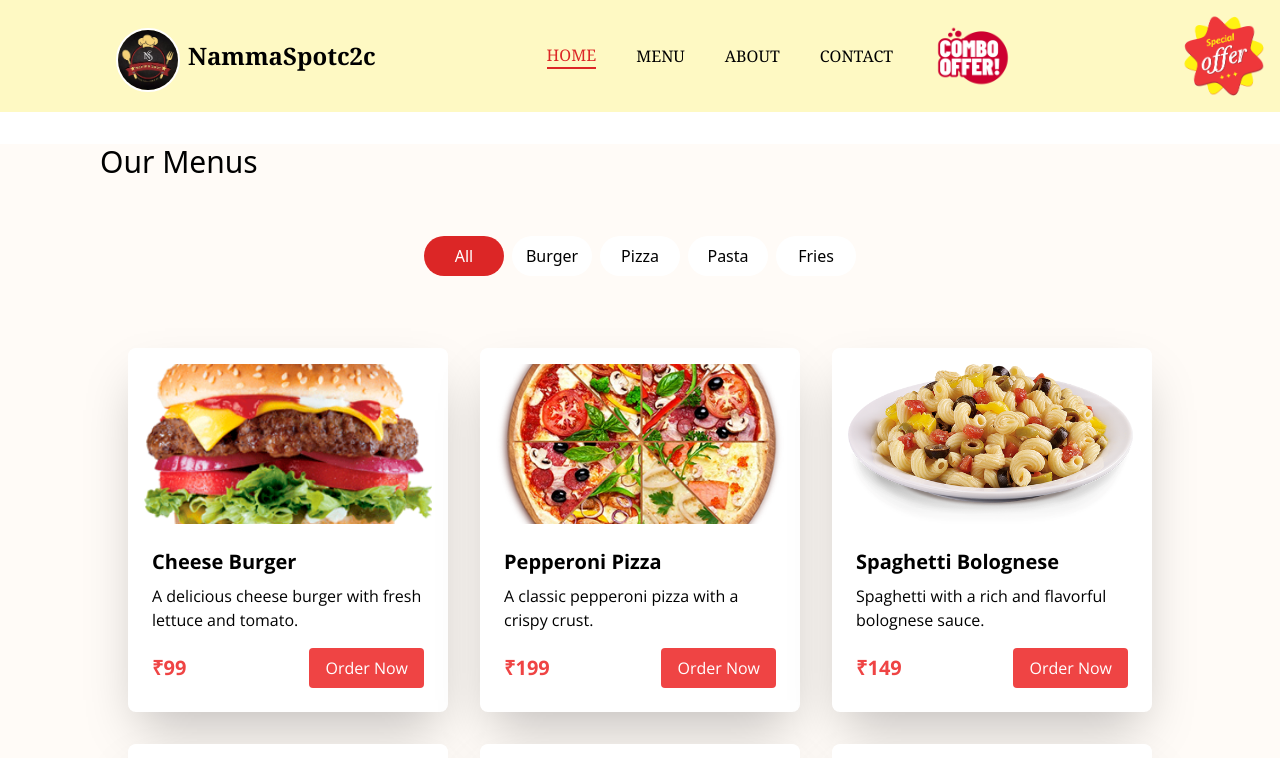
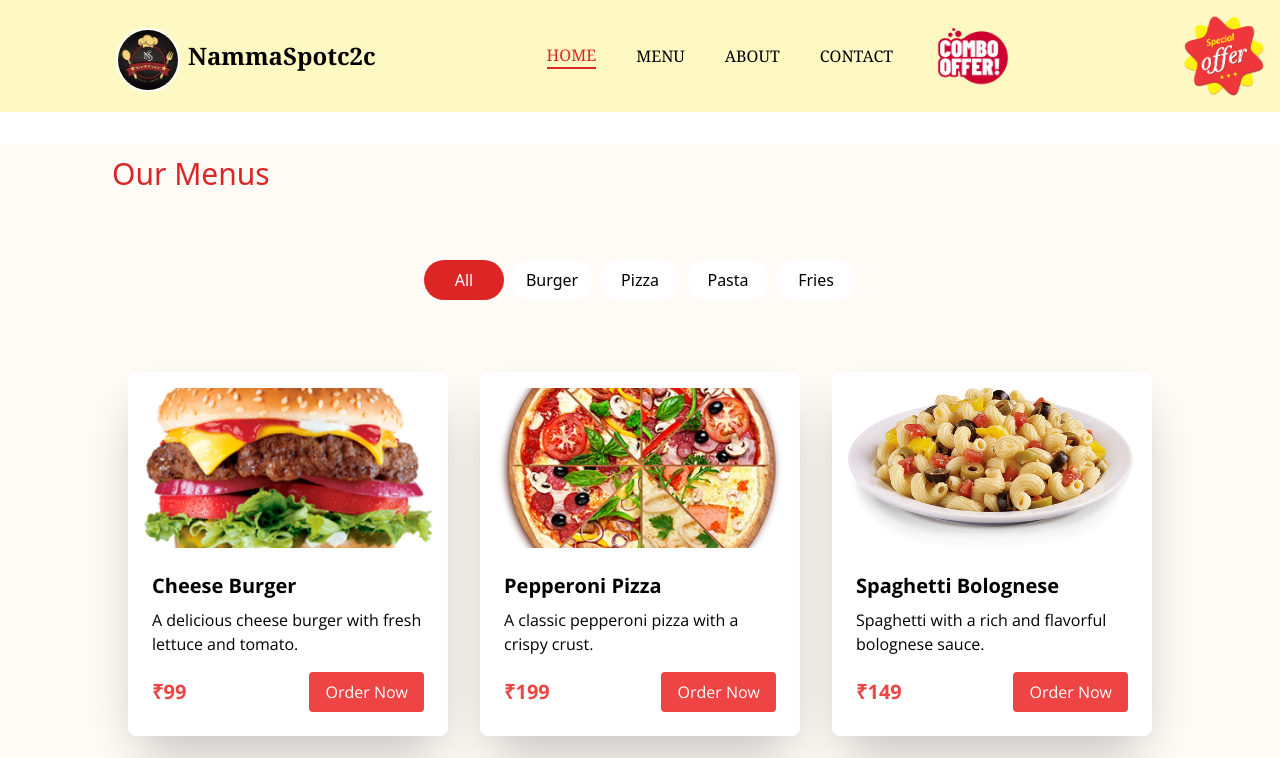
Before and after one commit to ragul66/Nammaspotc2c, a React (Vite) app: page /menu in a window 1280 px wide. Shown: the top 758 px of the page. Built offline with nearby package versions, Linux system fonts and the light colour scheme.

Commit message:
last commit moving forward to home

```diff
--- a/src/Pages/Home.jsx
+++ b/src/Pages/Home.jsx
@@ -76,7 +76,7 @@ function Home() {
         />
       </div>
 
-      <div className="w-full max-w-4xl  lg:text-3xl text-2xl mt-8  lg:ml-[100px]">
+      <div className="w-full max-w-4xl text-red-600  lg:text-3xl text-2xl mt-8 p-3 lg:ml-[100px]">
         Our Exciting Offers
       </div>
 
--- a/src/Pages/Menu.jsx
+++ b/src/Pages/Menu.jsx
@@ -85,7 +85,9 @@ function Menu() {
   return (
     <>
       <div className="bg-getbg mt-8">
-        <div className="lg:ml-[100px]  lg:text-3xl text-2xl ">Our Menus</div>
+        <div className="lg:ml-[100px] p-3 text-red-600  lg:text-3xl text-2xl ">
+          Our Menus
+        </div>
 
         <div className="flex flex-wrap items-center justify-center   lg:flex lg:flex-wrap  space-x-2 mt-12 lg:p-2 p-2">
           {["All", "Burger", "Pizza", "Pasta", "Fries"].map((category) => (
```
